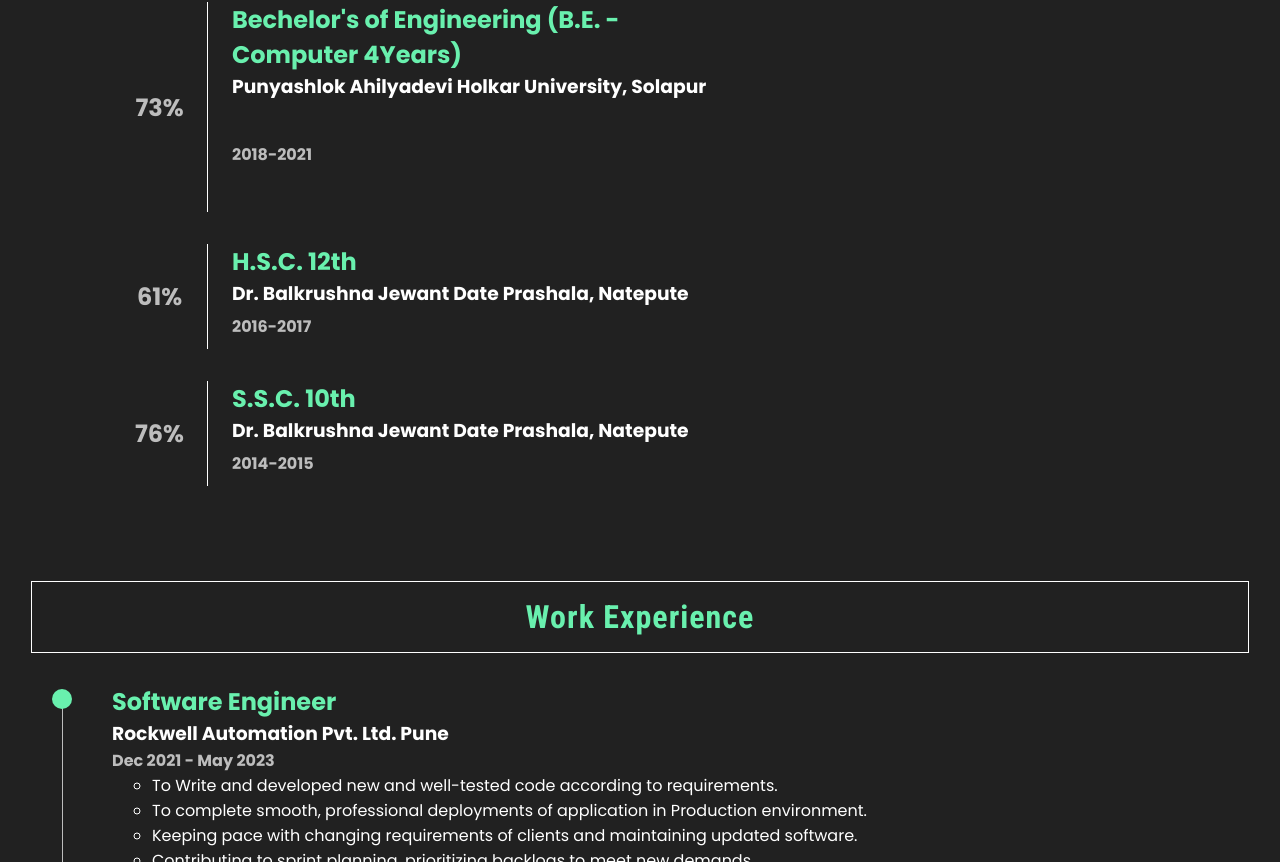
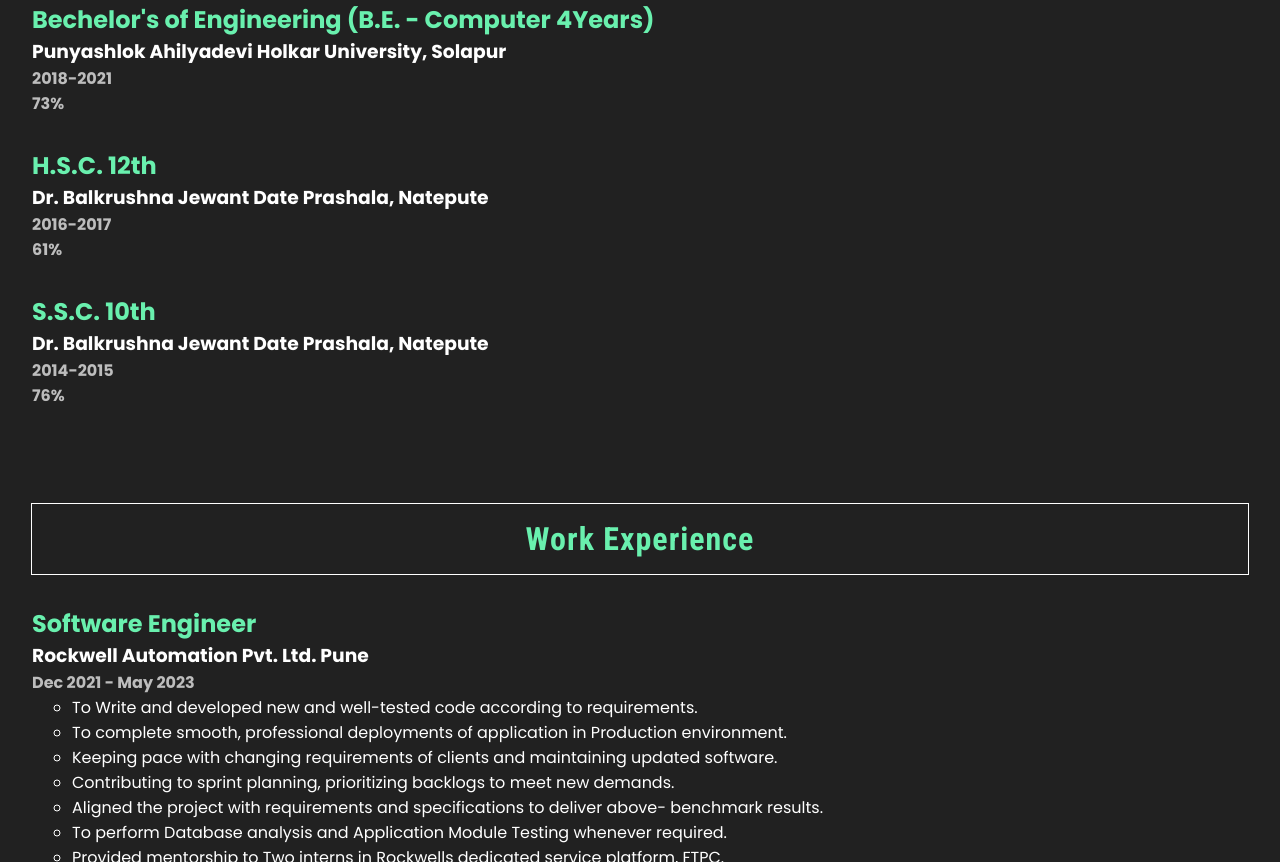
Before and after one commit to ajuThombare/Portfolio-Ajay, an Angular app: page /Portfolio-Ajay#/ in a window 1280 px wide. Shown: the part 1598-2460 px from the top of the page. Built offline with nearby package versions, Linux system fonts and the light colour scheme.

Commit message:
Updated Responsive Directive to work on Mobile devices

```diff
--- a/src/app/app.component.html
+++ b/src/app/app.component.html
@@ -1,8 +1,8 @@
 <app-baner pageResponsive></app-baner>
 <app-personal-information pageResponsive></app-personal-information>
-<div >
-    <app-education pageResponsive></app-education>
-    <app-work-experience pageResponsive></app-work-experience>
+<div pageResponsive>
+    <app-education ></app-education>
+    <app-work-experience></app-work-experience>
 </div>
 <app-skills pageResponsive></app-skills>
 <app-projects pageResponsive></app-projects>
--- a/src/app/directive/responsive.directive.ts
+++ b/src/app/directive/responsive.directive.ts
@@ -1,20 +1,23 @@
 import { BreakpointObserver, Breakpoints } from '@angular/cdk/layout';
-import { Directive, ElementRef } from '@angular/core';
+import { Directive, ElementRef, OnInit } from '@angular/core';
 
 @Directive({
   selector: '[pageResponsive]'
 })
-export class ResponsiveDirective {
+export class ResponsiveDirective implements OnInit{
   constructor(
     private element: ElementRef,
     private breakpointObserver: BreakpointObserver
   ) {
+  }
+  ngOnInit(): void {
     this.breakpointObserver
     .observe([Breakpoints.HandsetPortrait, Breakpoints.WebLandscape])
     .subscribe({
       next: (result: any) => {
         for (let breakpoint of Object.keys(result.breakpoints))
           if (result.breakpoints[breakpoint]) {
+            console.log(breakpoint);
             if (breakpoint === Breakpoints.HandsetPortrait)
               this.element.nativeElement.classList.remove('pc');
 
```
Lines whose indentation alone changed are shown as unchanged.
